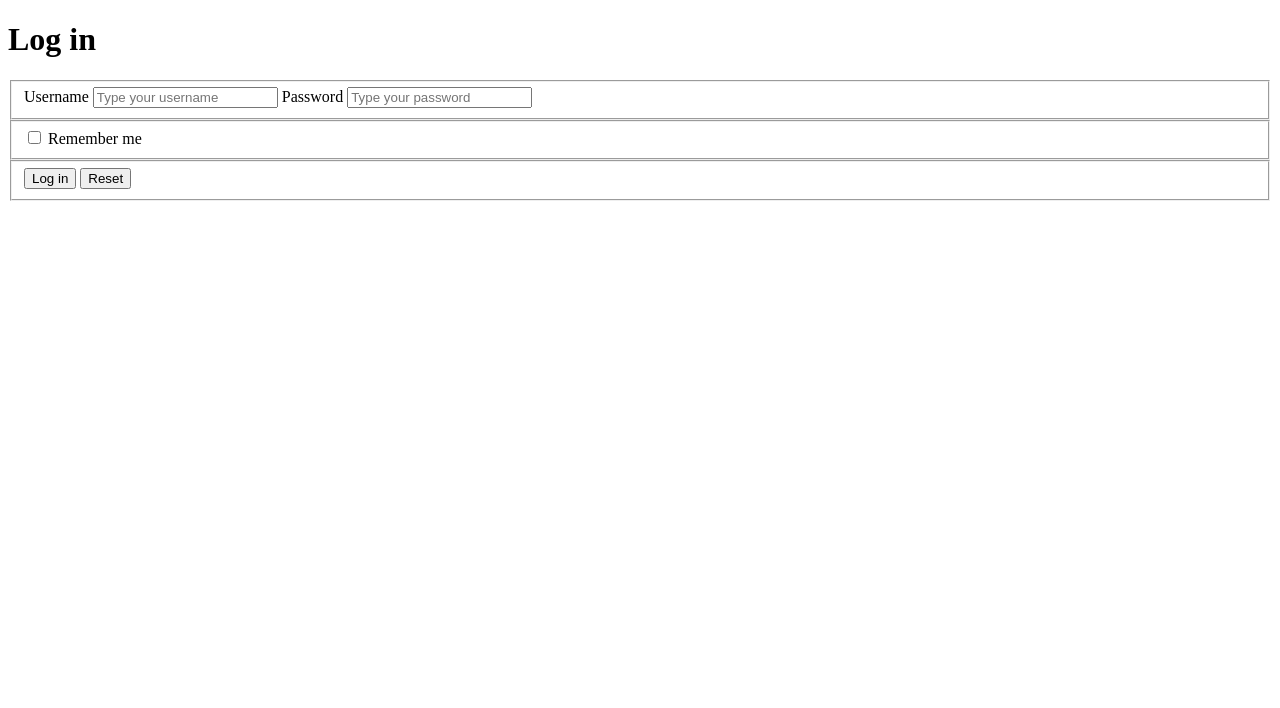
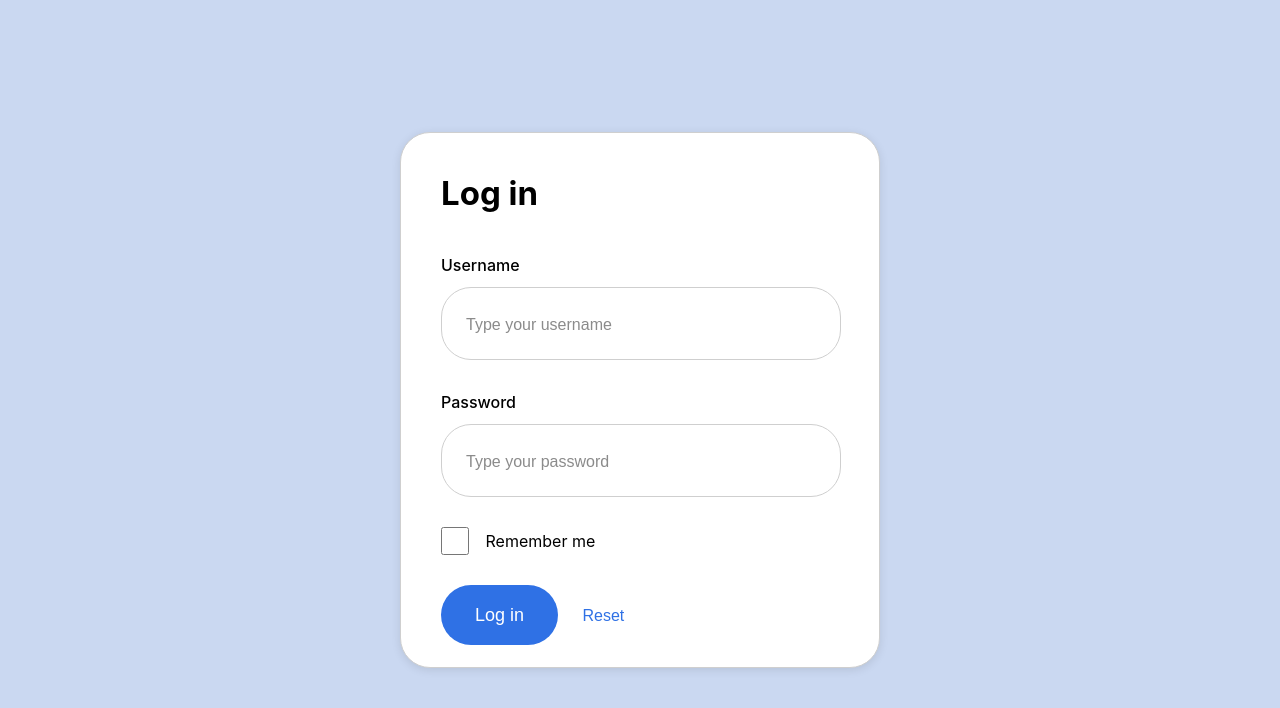
Before and after one commit to aardvark-park/basic_form, a plain HTML site: page index.html in a window 1280 px wide. Drawn offline with Linux system fonts and the light colour scheme.

Commit message:
initial commit

```diff
--- a/index.html
+++ b/index.html
@@ -4,7 +4,7 @@
     <meta charset="utf-8" />
     <meta name="viewport" content="width=device-width" />
     <title>Forms</title>
-    <link href="style.css" rel="stylesheet" type="text/css" />
+    <link href="./styles/index.css" rel="stylesheet" type="text/css" />
   </head>
   <body class="page">
     <div class="form-container">
```
